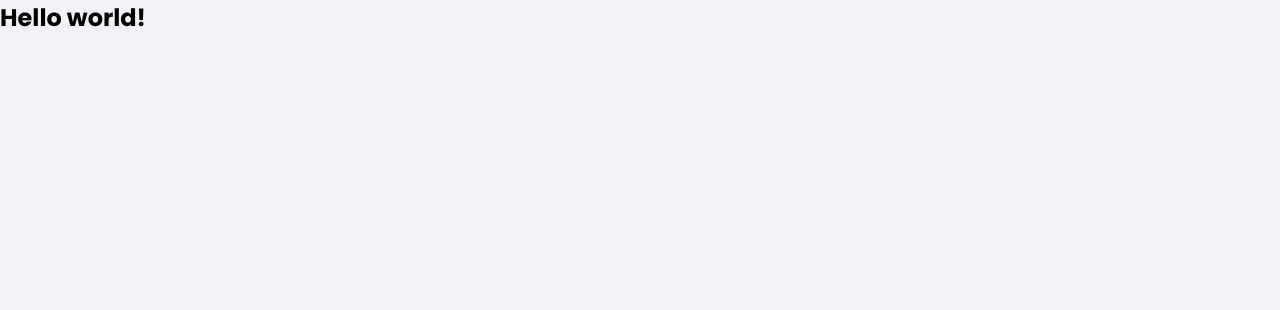
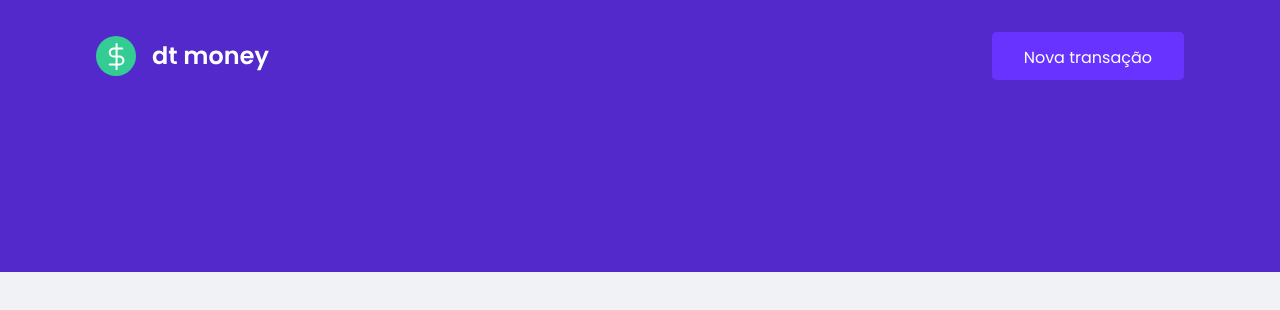
Before and after one commit to ruanvalente/dtmoney, a React (Create React App) app: page / in a window 1280 px wide. Shown: the top 310 px of the page. Built offline with nearby package versions, Linux system fonts and the light colour scheme.

Commit message:
feat: added header

```diff
--- a/src/App.tsx
+++ b/src/App.tsx
@@ -1,10 +1,12 @@
+import { Header } from "./components/Header";
+
 import { GlobalStyle } from "./styles/globalStyle";
 
 export function App() {
   return (
-    <div className="App">
-      <h2>Hello world!</h2>
+    <>
+      <Header />
       <GlobalStyle />
-    </div>
+    </>
   );
 }
--- /dev/null
+++ b/src/components/Header.tsx
@@ -0,0 +1,14 @@
+import dtMoneyLogo from "../assets/logo.svg";
+
+import { Container, Content } from "./styles";
+
+export function Header() {
+  return (
+    <Container>
+      <Content>
+        <img src={dtMoneyLogo} alt="dtmoney" />
+        <button type="button">Nova transação</button>
+      </Content>
+    </Container>
+  );
+}
--- /dev/null
+++ b/src/components/styles.ts
@@ -0,0 +1,34 @@
+import styled from "styled-components";
+
+export const Container = styled.header`
+  background: var(--dt-primary);
+`;
+
+export const Content = styled.div`
+  max-width: 1120px;
+  margin: 0 auto;
+
+  display: flex;
+  justify-content: space-between;
+  align-items: center;
+
+  padding: 2rem 1rem 12rem;
+
+  button {
+    padding: 0.8rem 2rem;
+    height: 3rem;
+
+    font-size: 1rem;
+    color: #fff;
+    background: var(--dt-primary-light);
+
+    border: none;
+    border-radius: 0.3rem;
+
+    transition: filter 0.5s;
+
+    &:hover {
+      filter: brightness(0.9);
+    }
+  }
+`;
```
